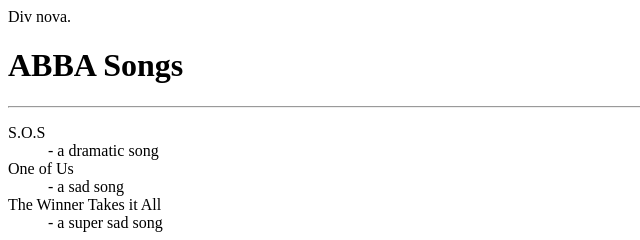
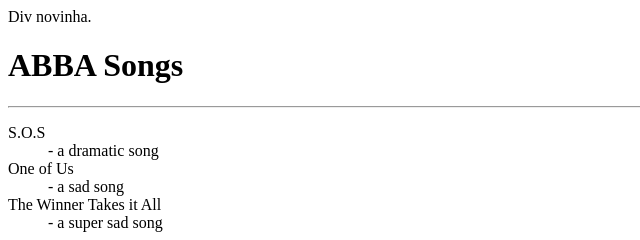
Before and after one commit to Barros7/PDW, a plain HTML site: page index.html in a window 1280 px wide. Shown: the full height of the page, 0-640 px from the left. Drawn offline with Linux system fonts and the light colour scheme.

Commit message:
Update index.html

```diff
--- a/index.html
+++ b/index.html
@@ -5,7 +5,7 @@
     </head>
     <body>
         <div>
-            Div nova.
+            Div novinha.
         </div>
         <h1> ABBA Songs</h1>
         <hr>
```
